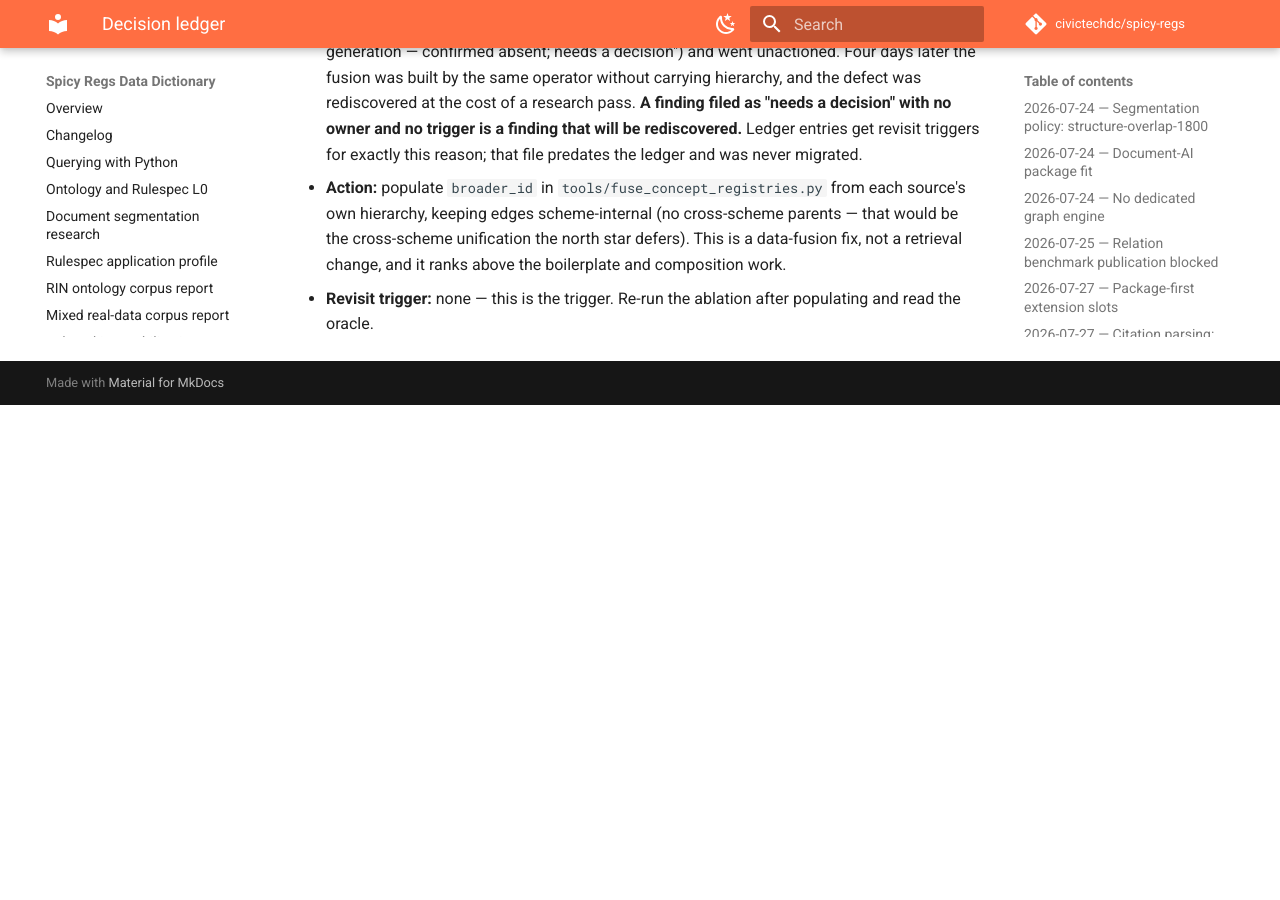
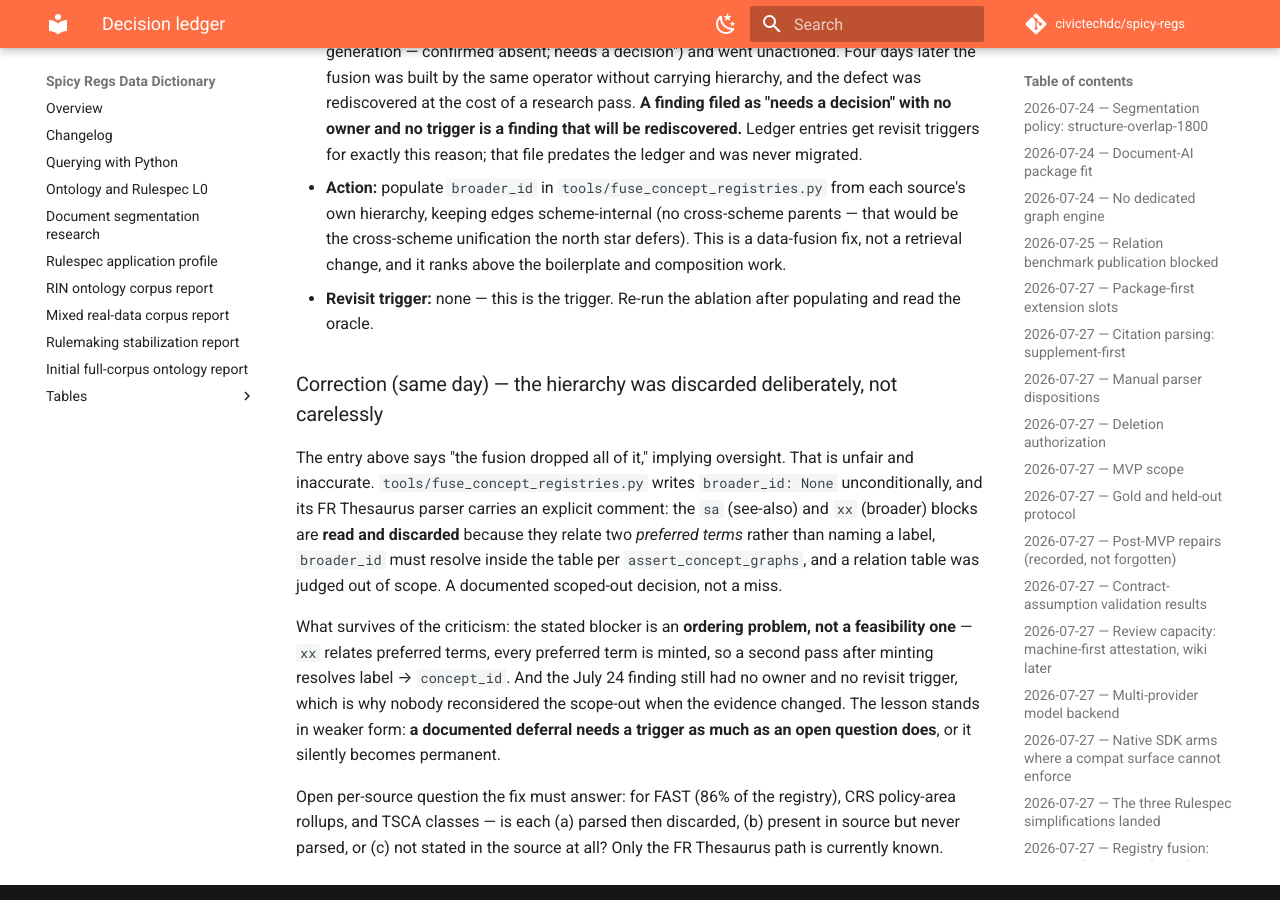
Before and after one commit to civictechdc/spicy-regs, an MkDocs documentation site: the page built from docs/decisions.md, in a window 1280 px wide and 900 px high, scrolled down 16690 px. Built offline with MkDocs 1.6.1 and Material for MkDocs 9.7.7, drawn with Linux system fonts in a browser that asks for light colours; comment, search, counter and statistics services are not loaded; before the commit the page ends 17095 px from its top, so only the background shows below that.

Commit message:
docs: correct the hierarchy entry — the discard was documented, not careless
The fusion tool's FR Thesaurus parser explicitly records why it drops the
sa/xx blocks (they relate preferred terms; broader_id must resolve inside
the table; a relation table was out of scope). Retracts the implication of
oversight. What survives: the blocker is an ordering problem solvable by a
second resolution pass, and a documented deferral without a revisit
trigger silently becomes permanent.

Co-Authored-By: Claude Fable 5 <noreply@anthropic.com>
Claude-Session: https://claude.ai/code/session_01Pe2GbezmVQ5HkYPfoWU6YY

```diff
--- a/docs/decisions.md
+++ b/docs/decisions.md
@@ -715,3 +715,28 @@ after both, not before.
   and it ranks above the boilerplate and composition work.
 - **Revisit trigger:** none — this is the trigger. Re-run the ablation
   after populating and read the oracle.
+
+### Correction (same day) — the hierarchy was discarded deliberately, not carelessly
+
+The entry above says "the fusion dropped all of it," implying oversight.
+That is unfair and inaccurate. `tools/fuse_concept_registries.py` writes
+`broader_id: None` unconditionally, and its FR Thesaurus parser carries an
+explicit comment: the `sa` (see-also) and `xx` (broader) blocks are **read
+and discarded** because they relate two *preferred terms* rather than
+naming a label, `broader_id` must resolve inside the table per
+`assert_concept_graphs`, and a relation table was judged out of scope. A
+documented scoped-out decision, not a miss.
+
+What survives of the criticism: the stated blocker is an **ordering
+problem, not a feasibility one** — `xx` relates preferred terms, every
+preferred term is minted, so a second pass after minting resolves label →
+`concept_id`. And the July 24 finding still had no owner and no revisit
+trigger, which is why nobody reconsidered the scope-out when the evidence
+changed. The lesson stands in weaker form: **a documented deferral needs a
+trigger as much as an open question does**, or it silently becomes
+permanent.
+
+Open per-source question the fix must answer: for FAST (86% of the
+registry), CRS policy-area rollups, and TSCA classes — is each (a) parsed
+then discarded, (b) present in source but never parsed, or (c) not stated
+in the source at all? Only the FR Thesaurus path is currently known.
```
